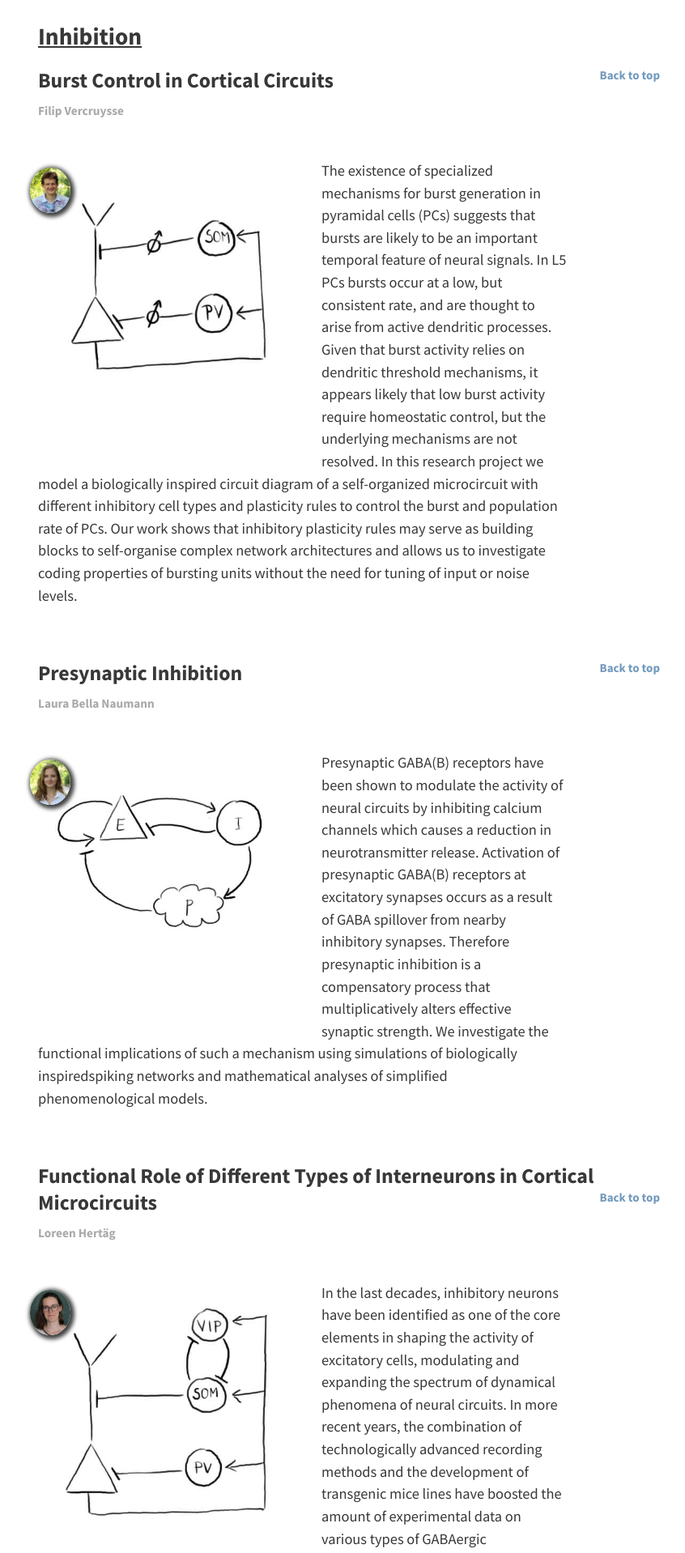
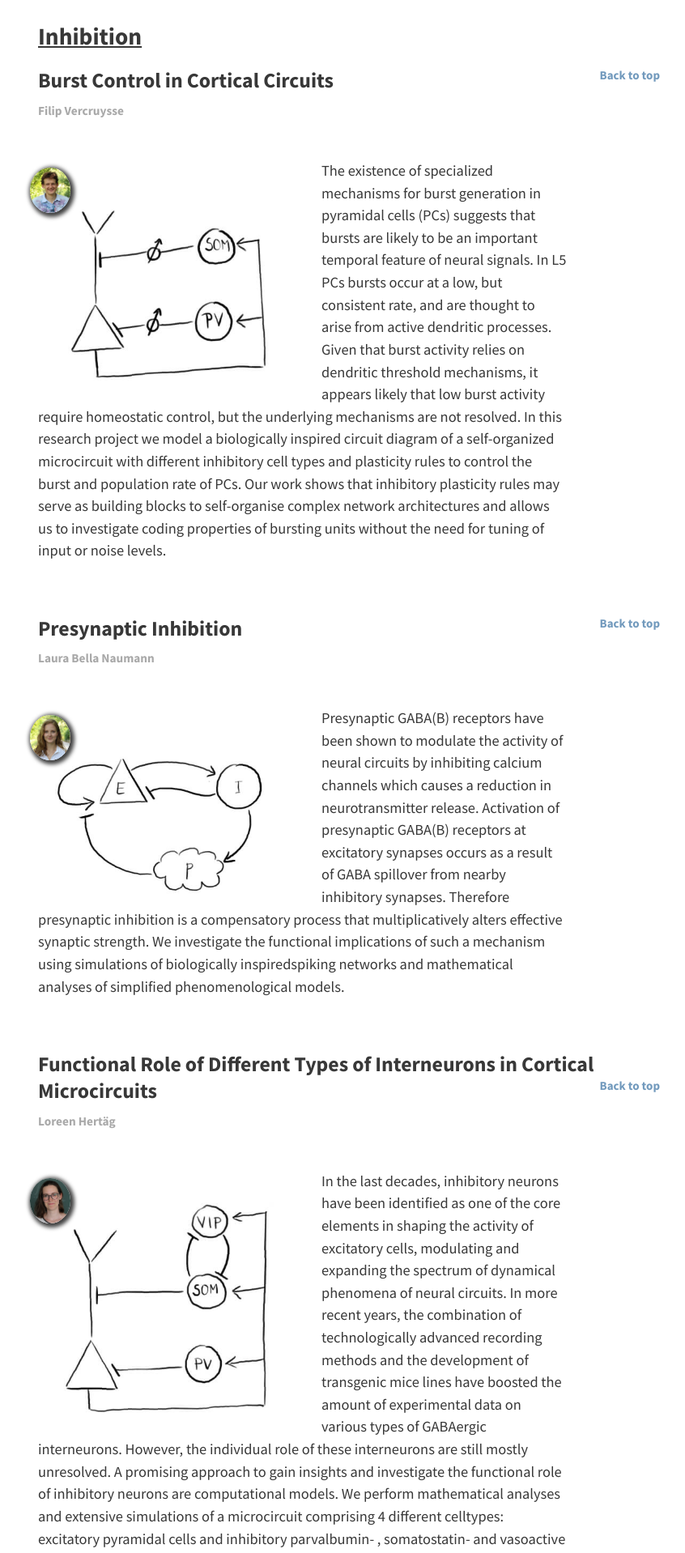
Before and after one commit to ge00rg/website-heroku, a Jekyll site: the page built from pages/1_research.md, in a window 1280 px wide. Shown: the part 597-2515 px from the top of the page at 81% size, without its empty margins (209-1055 px from the left). Built offline with Jekyll 4.4.1, drawn with Linux system fonts in a browser that asks for light colours.

Commit message:
Update research_main.html

```diff
--- a/_includes/research_main.html
+++ b/_includes/research_main.html
@@ -89,7 +89,7 @@ a.head:hover{
                         </h5>
                     <div style="position: relative;">
                         {% if project.image %}
-                            <img src="{{site.baseurl}}/assets/img/research/{{project.image}}" style="float: left; padding: 20px 20px 100px 0px; width: 350px; min-height: 250xpx;">
+                            <img src="{{site.baseurl}}/assets/img/research/{{project.image}}" style="float: left; padding: 30px 20px 0px 0px; width: 350px; min-height: 250xpx;">
                         {% else %}
                             <img src="{{site.baseurl}}/{{site.emergency-img}}" style="float: left; padding: 20px 20px 10px 0px; width: 350px;">
                         {% endif %}
```
